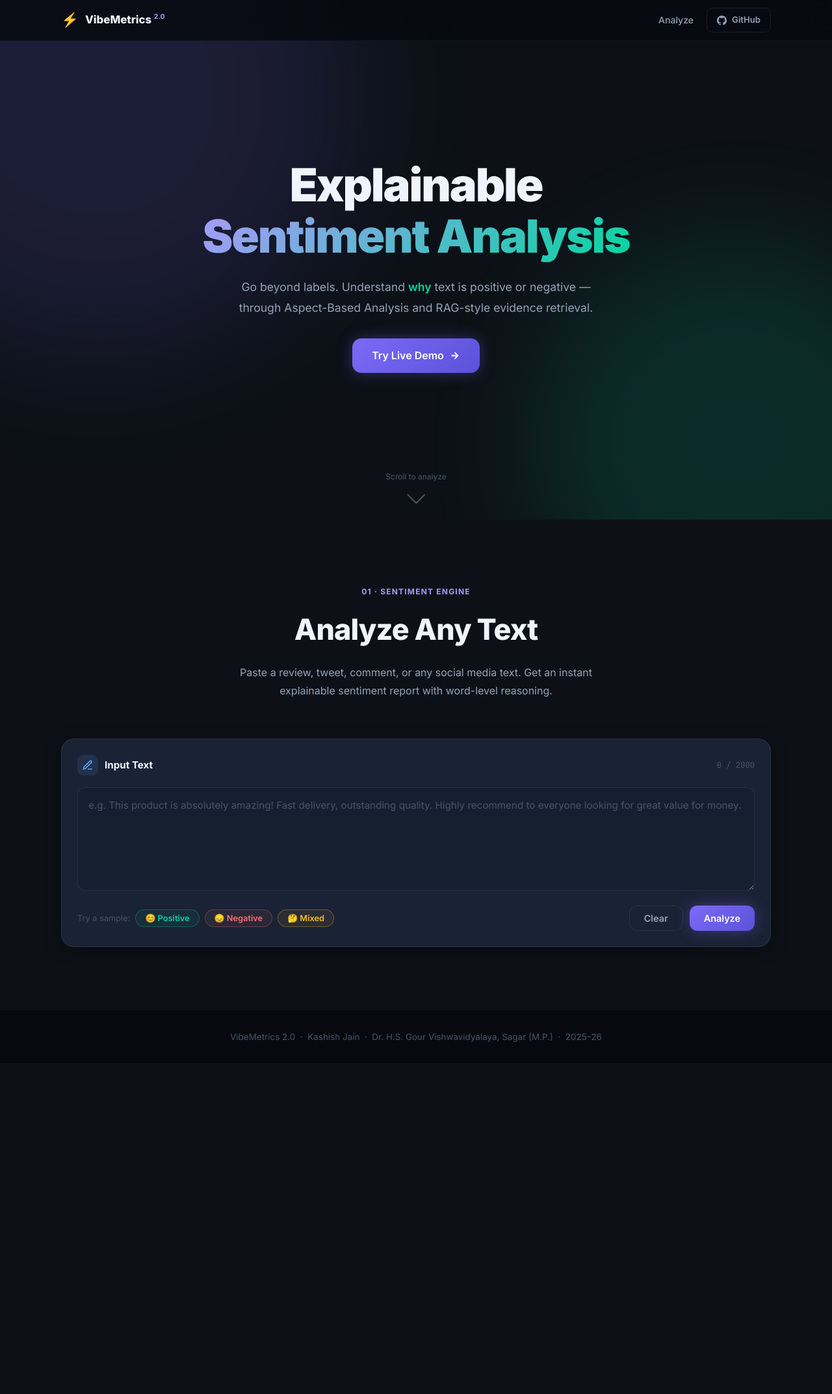
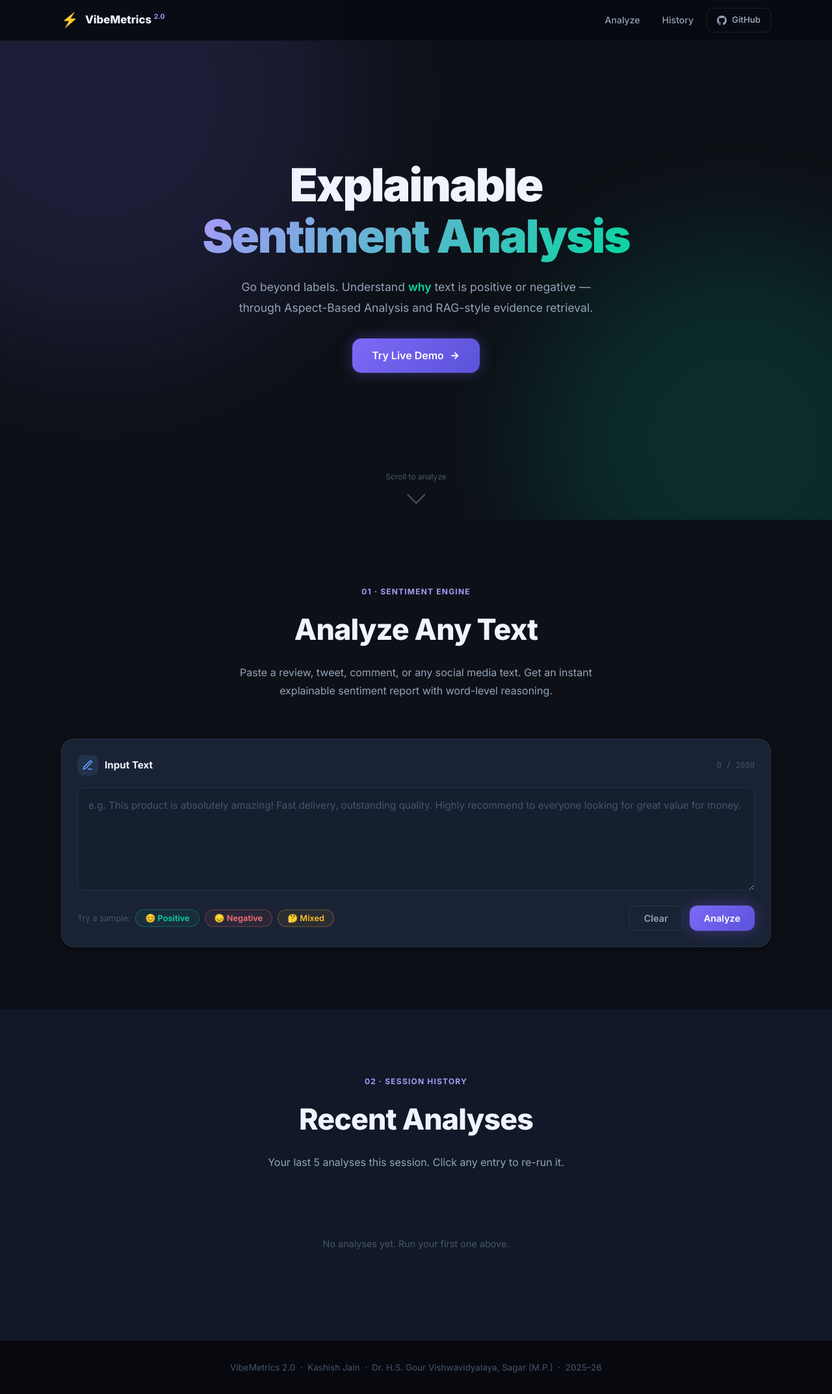
Before and after one commit to Amattraction/VibeMetrics2.0, a Flask app: page / in a window 1280 px wide. Shown: the whole page at 65% size. Before the commit the page ends 1604 px from the top, so only its background shows below. Run offline with Flask 3, Linux system fonts and the light colour scheme; parts of the project's set-up code (start-up, migrations or seed data) failed here and were passed over; some libraries are stand-ins or nearby versions.

Commit message:
feat: history section, movie aspects, movie sample texts

```diff
--- a/app.py
+++ b/app.py
@@ -98,20 +98,20 @@ def predict(text):
 
 # ── Aspect extraction ─────────────────────────────────
 ASPECT_MAP = {
-    'Quality':     ['quality', 'build', 'material', 'durable', 'sturdy', 'made'],
-    'Price/Value': ['price',   'cost',  'cheap', 'expensive', 'value', 'worth', 'money'],
-    'Service':     ['service', 'support', 'staff', 'help', 'customer', 'response'],
-    'Delivery':    ['delivery','shipping','arrived','package','fast','slow','dispatch'],
-    'Performance': ['performance','speed','works','function','efficient','reliable'],
-    'Design':      ['design', 'look', 'appearance', 'color', 'style', 'beautiful'],
-    'Usability':   ['easy', 'simple', 'use', 'install', 'setup', 'confusing', 'intuitive'],
+    'Direction':      ['direction', 'directed', 'director', 'pacing', 'vision', 'filmmaking'],
+    'Acting':         ['acting', 'performance', 'actor', 'actress', 'cast', 'portrayed', 'character'],
+    'Screenplay':     ['screenplay', 'script', 'writing', 'dialogue', 'plot', 'story', 'narrative'],
+    'Cinematography': ['cinematography', 'visuals', 'photography', 'shot', 'camera', 'beautiful'],
+    'Music/Score':    ['music', 'score', 'soundtrack', 'sound', 'audio', 'composition'],
+    'Editing':        ['editing', 'cuts', 'runtime', 'long', 'short', 'tight', 'drags'],
+    'Emotions':       ['emotional', 'moving', 'touching', 'powerful', 'boring', 'engaging', 'gripping'],
 }
 POS_WORDS = {'good','great','excellent','amazing','fantastic','best','love','perfect',
-             'wonderful','awesome','brilliant','superb','happy','satisfied','recommend',
-             'beautiful','fast','efficient','reliable','outstanding','impressive','nice'}
-NEG_WORDS = {'bad','terrible','awful','horrible','poor','worst','hate','broken',
-             'defective','disappointed','useless','fake','slow','damaged','failed',
-             'waste','regret','disgusting','misleading','frustrating','annoying','cheap'}
+             'wonderful','awesome','brilliant','superb','masterful','outstanding','impressive',
+             'beautiful','stunning','powerful','gripping','engaging','compelling','recommend'}
+NEG_WORDS = {'bad','terrible','awful','horrible','poor','worst','hate','boring',
+             'disappointing','disappointment','dreadful','weak','shallow','incoherent',
+             'frustrating','annoying','unearned','forced','wooden','waste','avoid'}
 
 def extract_aspects(text):
     lower = text.lower()
--- a/static/css/style.css
+++ b/static/css/style.css
@@ -366,3 +366,37 @@ ul{list-style:none}
   .pipe-step__arrow{transform:rotate(90deg);align-self:center}
   .about-grid{grid-template-columns:1fr}
 }
+
+/* ── History ─────────────────────────────────────── */
+.history-empty{color:var(--t3);font-size:.9rem;text-align:center;padding:40px 0}
+
+.hist-row{
+  display:grid;
+  grid-template-columns:10px 1fr auto auto auto;
+  align-items:center;gap:14px;
+  padding:14px 18px;
+  background:var(--surface);border:1px solid var(--b1);
+  border-radius:var(--r);margin-bottom:10px;
+  cursor:pointer;transition:var(--tr);
+}
+.hist-row:hover{background:var(--surface-2);border-color:rgba(124,106,247,.3)}
+
+.hist-dot{width:8px;height:8px;border-radius:50%;flex-shrink:0}
+.hist-dot--pos{background:var(--pos)}
+.hist-dot--neg{background:var(--neg)}
+
+.hist-text{font-size:.875rem;color:var(--t2);
+           white-space:nowrap;overflow:hidden;text-overflow:ellipsis}
+
+.hist-label{font-size:.75rem;font-weight:700;padding:2px 10px;
+            border-radius:100px;white-space:nowrap}
+.hist-label--pos{background:rgba(6,214,160,.1);color:var(--teal)}
+.hist-label--neg{background:rgba(248,113,113,.1);color:var(--red)}
+
+.hist-conf{font-family:var(--mono);font-size:.8rem;color:var(--t3);white-space:nowrap}
+.hist-time{font-size:.75rem;color:var(--t3);white-space:nowrap}
+
+@media(max-width:680px){
+  .hist-row{grid-template-columns:8px 1fr auto auto}
+  .hist-time{display:none}
+}
--- a/static/js/main.js
+++ b/static/js/main.js
@@ -4,17 +4,20 @@
 
 // ── Sample texts ────────────────────────────────────
 const SAMPLES = {
-  pos: 'Absolutely love this product! The build quality is outstanding and the design looks beautiful. ' +
-       'Delivery was incredibly fast — arrived two days early. Customer service was helpful and responsive. ' +
-       'Excellent value for money, would highly recommend to everyone. Five stars without hesitation!',
+  pos: 'One of the finest films I have seen in years. The direction is masterful, the performances are ' +
+       'outstanding, and the screenplay is sharp from start to finish. Every scene feels purposeful. ' +
+       'The cinematography is stunning and the score elevates every moment beautifully. ' +
+       'A rare film that is both emotionally powerful and intellectually engaging. Highly recommended.',
 
-  neg: 'Worst purchase I have ever made. The product broke after just one day of use and the quality is ' +
-       'absolutely terrible. Customer service was completely unhelpful and refused to process my refund. ' +
-       'Arrived damaged, nothing like the photos. Total waste of money — avoid this at all costs.',
+  neg: 'A complete disappointment. The plot is incoherent, the characters are shallow, and the dialogue ' +
+       'feels forced throughout. The pacing is dreadful — the film drags for nearly two hours with no ' +
+       'payoff whatsoever. The performances are wooden and the ending is frustrating and entirely unearned. ' +
+       'One of the worst films released this year. Avoid it entirely.',
 
-  mix: 'The design looks really nice and delivery was fast, which I appreciated. However the build quality ' +
-       'feels a bit cheap for the price and the setup process was quite confusing. Customer service was ' +
-       'helpful when I contacted them. Overall an average experience — decent product but not worth the cost.'
+  mix: 'The visuals are genuinely impressive and the lead performance is strong, but the script lets ' +
+       'everything down. The first half builds real tension, then the second half loses its way completely. ' +
+       'Some scenes are brilliant, others feel rushed and underdeveloped. A frustrating watch — ' +
+       'there is a great film buried here, but it never quite comes together.'
 };
 
 // ── DOM ─────────────────────────────────────────────
@@ -65,6 +68,7 @@ async function runAnalysis() {
     }
 
     renderAll(data, text);
+    saveHistory(text, data);
 
   } catch {
     showError('Connection error. Make sure the server is running.');
@@ -282,9 +286,61 @@ function animateNum(id, from, to, dur) {
 
 function toggleMenu() { /* mobile nav — extend if needed */ }
 
+// ── History ──────────────────────────────────────────
+function saveHistory(text, data) {
+  const history = JSON.parse(sessionStorage.getItem('vm2_history') || '[]');
+  history.unshift({
+    id:         Date.now(),
+    text:       truncate(text, 100),
+    fullText:   text,
+    label:      data.label,
+    confidence: data.confidence,
+    time:       new Date().toLocaleTimeString([], { hour: '2-digit', minute: '2-digit' }),
+  });
+  if (history.length > 5) history.pop();
+  sessionStorage.setItem('vm2_history', JSON.stringify(history));
+  renderHistory();
+}
+
+function renderHistory() {
+  const history = JSON.parse(sessionStorage.getItem('vm2_history') || '[]');
+  const empty   = $('historyEmpty');
+  const list    = $('historyList');
+  if (!list) return;
+
+  if (!history.length) {
+    if (empty) empty.style.display = 'block';
+    return;
+  }
+  if (empty) empty.style.display = 'none';
+
+  list.innerHTML = history.map(e => {
+    const isPos = e.label === 'Positive';
+    return `
+      <div class="hist-row" onclick="reloadHistory(${e.id})">
+        <span class="hist-dot ${isPos ? 'hist-dot--pos' : 'hist-dot--neg'}"></span>
+        <span class="hist-text">${esc(e.text)}</span>
+        <span class="hist-label ${isPos ? 'hist-label--pos' : 'hist-label--neg'}">${e.label}</span>
+        <span class="hist-conf">${e.confidence}%</span>
+        <span class="hist-time">${e.time}</span>
+      </div>`;
+  }).join('');
+}
+
+function reloadHistory(id) {
+  const history = JSON.parse(sessionStorage.getItem('vm2_history') || '[]');
+  const entry   = history.find(h => h.id === id);
+  if (!entry) return;
+  input.value = entry.fullText;
+  input.dispatchEvent(new Event('input'));
+  document.getElementById('analyze').scrollIntoView({ behavior: 'smooth' });
+  setTimeout(runAnalysis, 350);
+}
+
 // ── Boot ─────────────────────────────────────────────
 document.addEventListener('DOMContentLoaded', () => {
   loadModelInfo();
+  renderHistory();
 
   analyzeBtn.addEventListener('click', runAnalysis);
 
--- a/templates/index.html
+++ b/templates/index.html
@@ -19,7 +19,7 @@
     </a>
     <div class="nav__links">
       <a href="#analyze" class="nav__link">Analyze</a>
-
+      <a href="#history" class="nav__link">History</a>
       <a href="https://github.com/Amattraction/VibeMetrics2.0"
          target="_blank" class="btn btn--sm btn--outline">
         <svg width="15" height="15" viewBox="0 0 24 24" fill="currentColor">
@@ -217,6 +217,20 @@
 </section>
 
 
+<!-- ═══════════════  HISTORY  ═══════════ -->
+<section id="history" class="section section--alt">
+  <div class="container">
+    <div class="section__header">
+      <span class="section__label">02 · Session History</span>
+      <h2 class="section__title">Recent Analyses</h2>
+      <p class="section__sub">Your last 5 analyses this session. Click any entry to re-run it.</p>
+    </div>
+    <div id="historyList">
+      <p class="history-empty" id="historyEmpty">No analyses yet. Run your first one above.</p>
+    </div>
+  </div>
+</section>
+
 <!-- ═══════════════  FOOTER  ════════════ -->
 <footer class="footer">
   <div class="container footer__inner">
```
